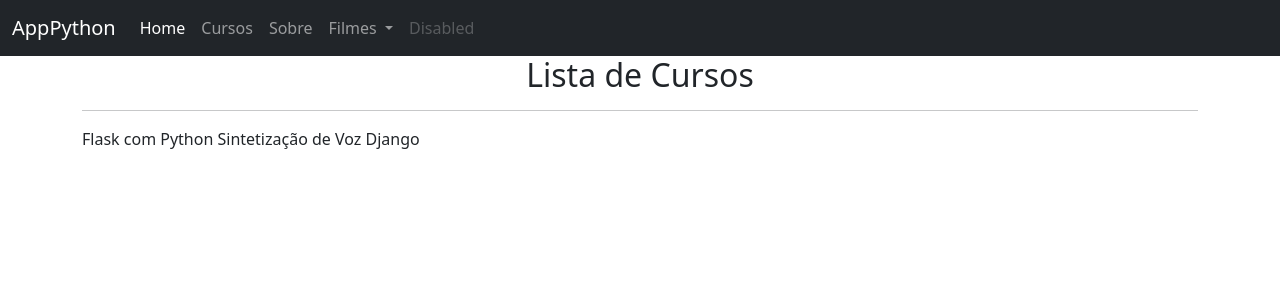
After one commit to LonguiVic/Flask-Udemy, a Flask app: template templates/cursos.html in a window 1280 px wide. The commit adds this page. Shown: the top 300 px of the page. Run offline with Flask 3, Linux system fonts and the light colour scheme; the template is opened without the code that fills it: values that come from a table or form of the project are taken from there, others are empty.

Commit message:
banco de dados/aba cursos

```diff
--- a/app.py
+++ b/app.py
@@ -58,7 +58,7 @@ def filmes(propriedade):
 
 @app.route('/cursos')
 def lista_cursos():
-
+    return render_template("cursos.html", cursos=cursos.query.all())
 
 if __name__ == "__main__":
     with app.app_context():
--- a/templates/base.html
+++ b/templates/base.html
@@ -19,10 +19,10 @@
                 <a class="nav-link active" aria-current="page" href="{{url_for('principal')}}">Home</a>
               </li>
               <li class="nav-item">
-                <a class="nav-link" href="#">Filmes</a>
+                <a class="nav-link" href="#">Cursos</a>
               </li>
               <li class="nav-item">
-                <a class="nav-link" href="{{url_for('sobre')}}">Sobre</a>
+                <a class="nav-link" href="{{url_for('lista_cursos')}}">Sobre</a>
               </li>
               <li class="nav-item dropdown">
                 <a class="nav-link dropdown-toggle" href="#" id="navbarDropdown" role="button" data-bs-toggle="dropdown" aria-expanded="false">
--- /dev/null
+++ b/templates/cursos.html
@@ -0,0 +1,8 @@
+{% extends 'base.html' %}
+{% block conteudo %}
+<h2 style="text-align: center;">Lista de Cursos</h2>
+<hr>
+{% for curso in cursos %}
+    {{curso.nome}}
+{% endfor %}
+{% endblock conteudo %}
```
